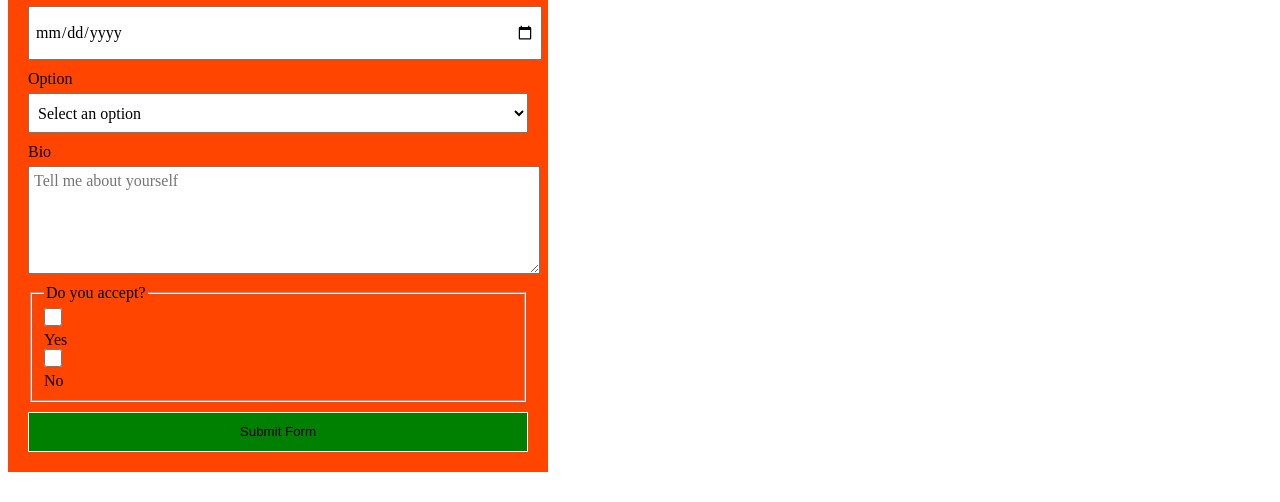
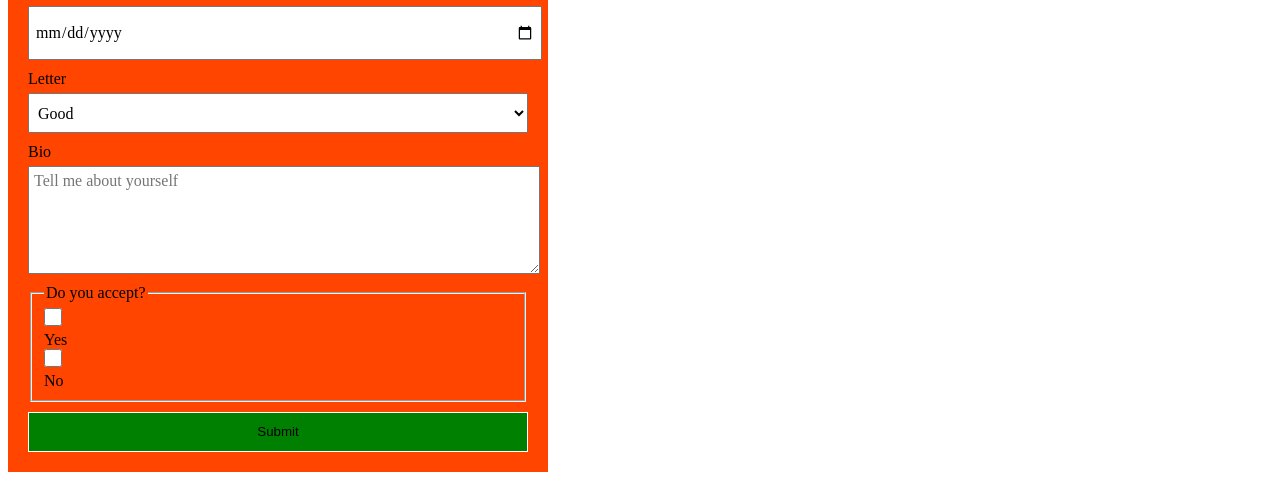
Before and after one commit to PCN23/ReactTemplate, a React app: page / in a window 1280 px wide. Shown: the part 250-752 px from the top of the page. Built offline with nearby package versions, Linux system fonts and the light colour scheme.

Commit message:
refactored components into dashboard

```diff
--- a/src/components/Dashboard/Dashboard.jsx
+++ b/src/components/Dashboard/Dashboard.jsx
@@ -1,3 +1,10 @@
+import {
+  CheckboxControl,
+  FormButton,
+  InputControl,
+  SelectOption,
+  TextAreaControl,
+} from '../../Forms/FormControls';
 import styles from './Dashboard.css';
 
 export default function Dashboard() {
@@ -5,46 +12,34 @@ export default function Dashboard() {
     <div className={styles.Dashboard}>
       Dashboard
       <form>
-        <label>
-          Name
-          <input name="name" placeholder="First and last name" />
-        </label>
+        <InputControl
+          label="Name"
+          name="name"
+          placeholder="First and last name"
+        />
 
-        <label>
-          Date
-          <input type="date" name="date" />
-        </label>
+        <InputControl label="Date" required type="date" name="date" />
 
-        <label>
-          Option
-          <select>
-            <option disabled selected value="">
-              Select an option
-            </option>
-            <option value="1">Good</option>
-            <option value="2">Better</option>
-            <option value="3">Best</option>
-          </select>
-        </label>
+        <SelectOption
+          label="Letter"
+          required
+          name="letter"
+          placeholder="select a letter"
+        >
+          <option value="1">Good</option>
+          <option value="2">Better</option>
+          <option value="3">Best</option>
+        </SelectOption>
 
-        <label>
-          Bio
-          <textarea name="bio" placeholder="Tell me about yourself" />
-        </label>
+        <TextAreaControl
+          label="Bio"
+          name="bio"
+          placeholder="Tell me about yourself"
+        />
 
-        <fieldset>
-          <legend>Do you accept?</legend>
-          <label className="option-label">
-            <input type="checkbox" />
-            Yes
-          </label>
-          <label>
-            <input type="checkbox" />
-            No
-          </label>
-        </fieldset>
+        <CheckboxControl legend="Do you accept?" label="Yes" />
 
-        <button>Submit Form</button>
+        <FormButton text="Submit" />
       </form>
     </div>
   );
```
